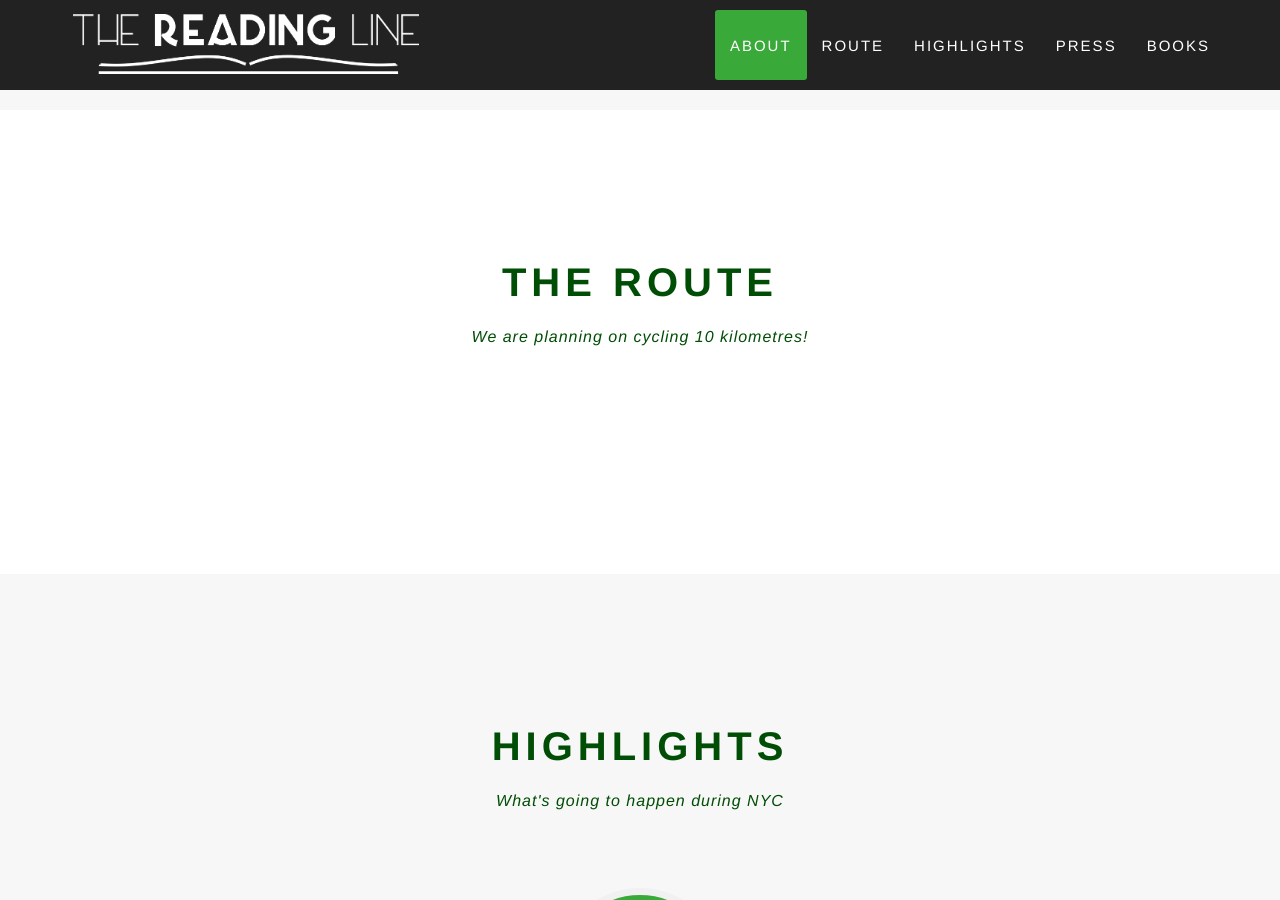
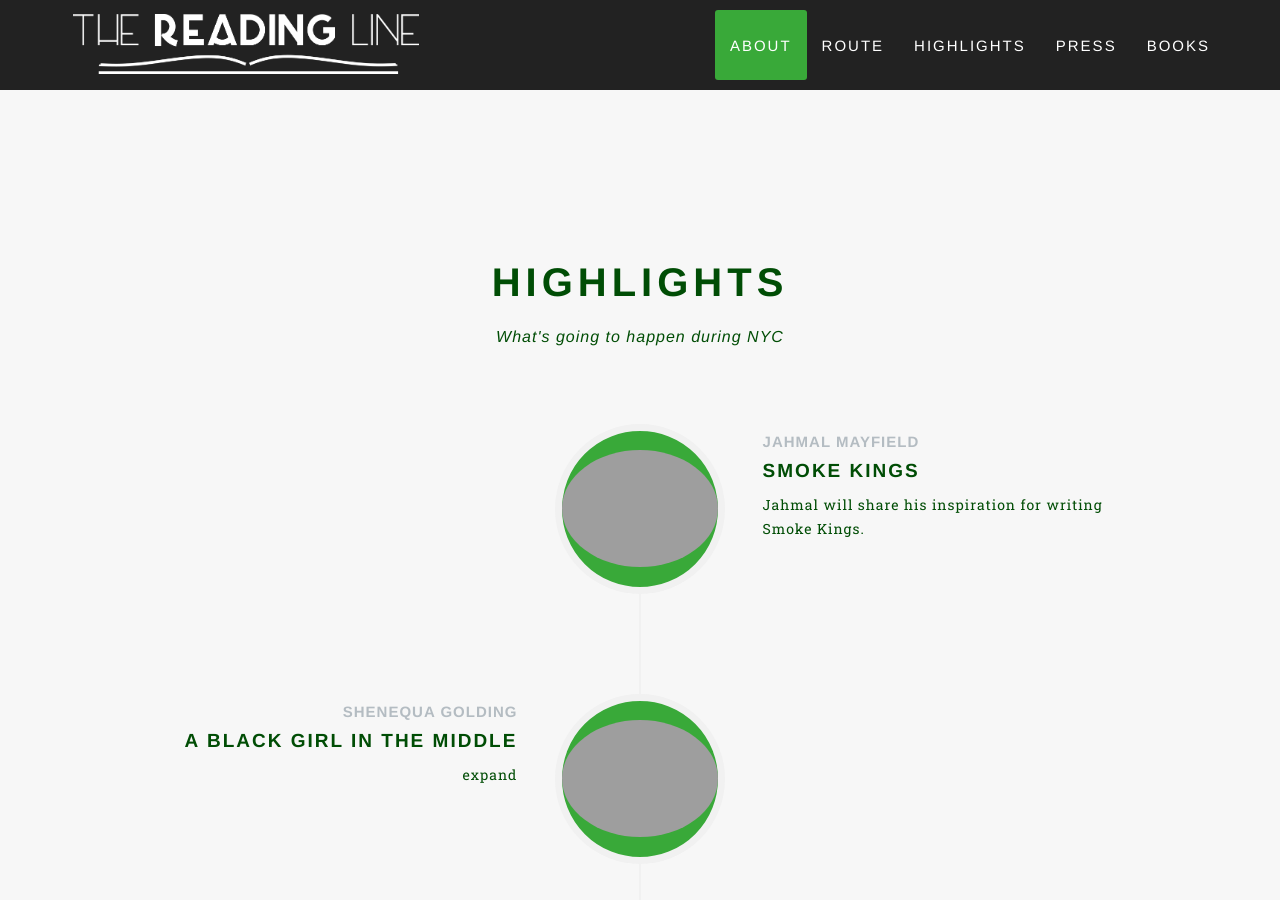
Before and after one commit to thereadingline/thereadingline.github.io, a Jekyll site: the page built from _pages/2024-nyc.md, in a window 1280 px wide and 900 px high, scrolled down 1789 px. Built offline with Jekyll 4.4.1, drawn with Linux system fonts in a browser that asks for light colours; some web fonts are replaced.

Commit message:
remove route section if not defined

```diff
--- a/_includes/rides/route.html
+++ b/_includes/rides/route.html
@@ -1,3 +1,4 @@
+{% if page.route_src %}
 <section id="route">
   <div class="container">
     <div class="row">
@@ -10,12 +11,11 @@
             {% endif %}
         </div>
     </div>
-    {% if page.route_src %}
     <div class="row">
       <div id="overlay" class="col-lg-12 map" style="padding:0 10%;">
         <iframe id="map" src="{{ page.route_src}}" width="100%" height="500px" frameborder="0" style="border:2px solid #{{ site.data.template.color.primary }};"></iframe>
       </div>
     </div>
-    {% endif %}
   </div>
 </section>
+{% endif %}
```
